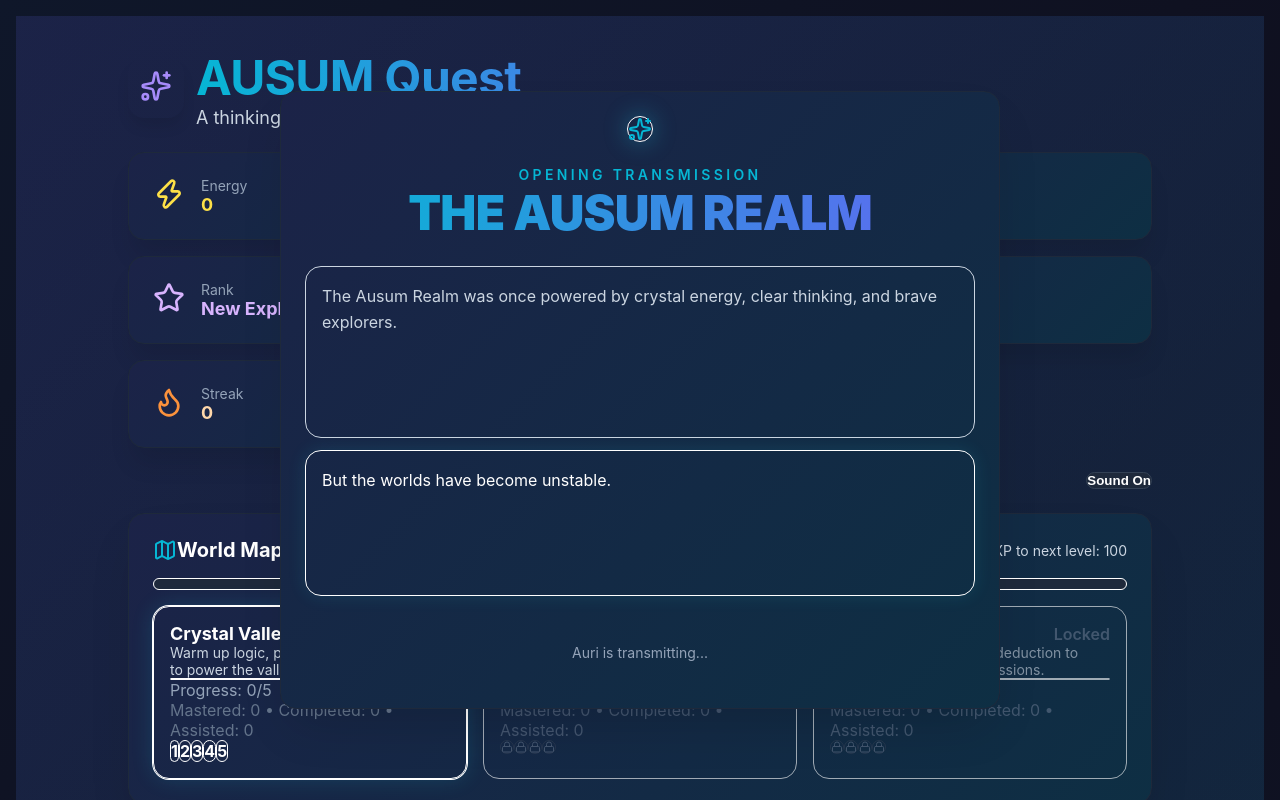
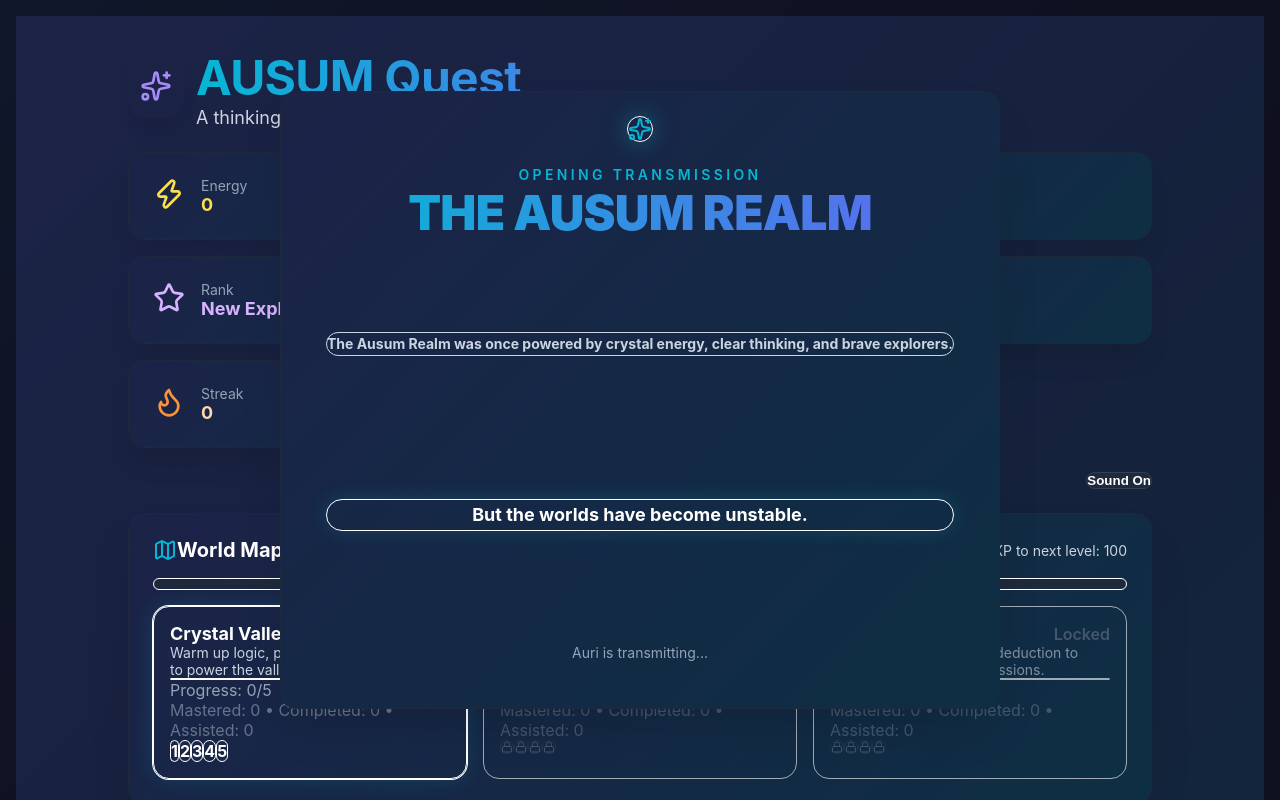
Before and after one commit to kthamessr/ausum-quest, a React (Vite) app: page / in a window 1280 px wide. Shown: the top 800 px of the page. Built offline with nearby package versions, Linux system fonts and the light colour scheme.

Commit message:
Polish cinematic intro transmission cards

```diff
--- a/src/components/AusumQuestPrototype.tsx
+++ b/src/components/AusumQuestPrototype.tsx
@@ -696,23 +696,30 @@ export default function AusumQuestPrototype() {
                     </h2>
                   </div>
 
-                  <div className="grid gap-3 text-left max-w-2xl mx-auto min-h-[330px] md:min-h-[300px]">
+                  <div className="grid gap-3 max-w-2xl mx-auto min-h-[330px] md:min-h-[300px] place-items-center">
                     {introStoryLines.slice(0, visibleIntroLines).map((line, index) => {
                       const isNewest = index === visibleIntroLines - 1;
+                      const isFinalReveal = index === introStoryLines.length - 1;
+
                       return (
-                        <motion.p
+                        <motion.div
                           key={line}
-                          className={`rounded-2xl border p-3 md:p-4 leading-relaxed ${
-                            isNewest
-                              ? "bg-cyan-950/40 border-cyan-500/40 text-white shadow-[0_0_18px_rgba(34,211,238,0.12)]"
-                              : "bg-slate-950/50 border-slate-700/50 text-slate-300"
+                          className={`w-full max-w-xl rounded-2xl border px-4 py-3 md:px-5 md:py-4 text-center font-bold leading-relaxed tracking-wide ${
+                            isFinalReveal
+                              ? "bg-gradient-to-r from-cyan-500/20 via-indigo-500/20 to-purple-500/20 border-cyan-300/70 text-white text-xl md:text-2xl shadow-[0_0_28px_rgba(34,211,238,0.22)]"
+                              : isNewest
+                              ? "bg-cyan-950/50 border-cyan-400/60 text-cyan-50 text-base md:text-lg shadow-[0_0_20px_rgba(34,211,238,0.16)]"
+                              : "bg-slate-950/55 border-slate-700/60 text-slate-300 text-sm md:text-base opacity-80"
                           }`}
-                          initial={{ opacity: 0, y: 10 }}
-                          animate={{ opacity: 1, y: 0 }}
+                          initial={{ opacity: 0, y: 12, scale: 0.96 }}
+                          animate={{ opacity: 1, y: 0, scale: 1 }}
                           transition={{ duration: 0.45 }}
                         >
-                          {line}
-                        </motion.p>
+                          <div className="flex items-center justify-center gap-2">
+                            <span className={`h-2 w-2 rounded-full ${isFinalReveal ? "bg-cyan-200" : isNewest ? "bg-cyan-300" : "bg-slate-500"}`} />
+                            <span>{line}</span>
+                          </div>
+                        </motion.div>
                       );
                     })}
                   </div>
```
